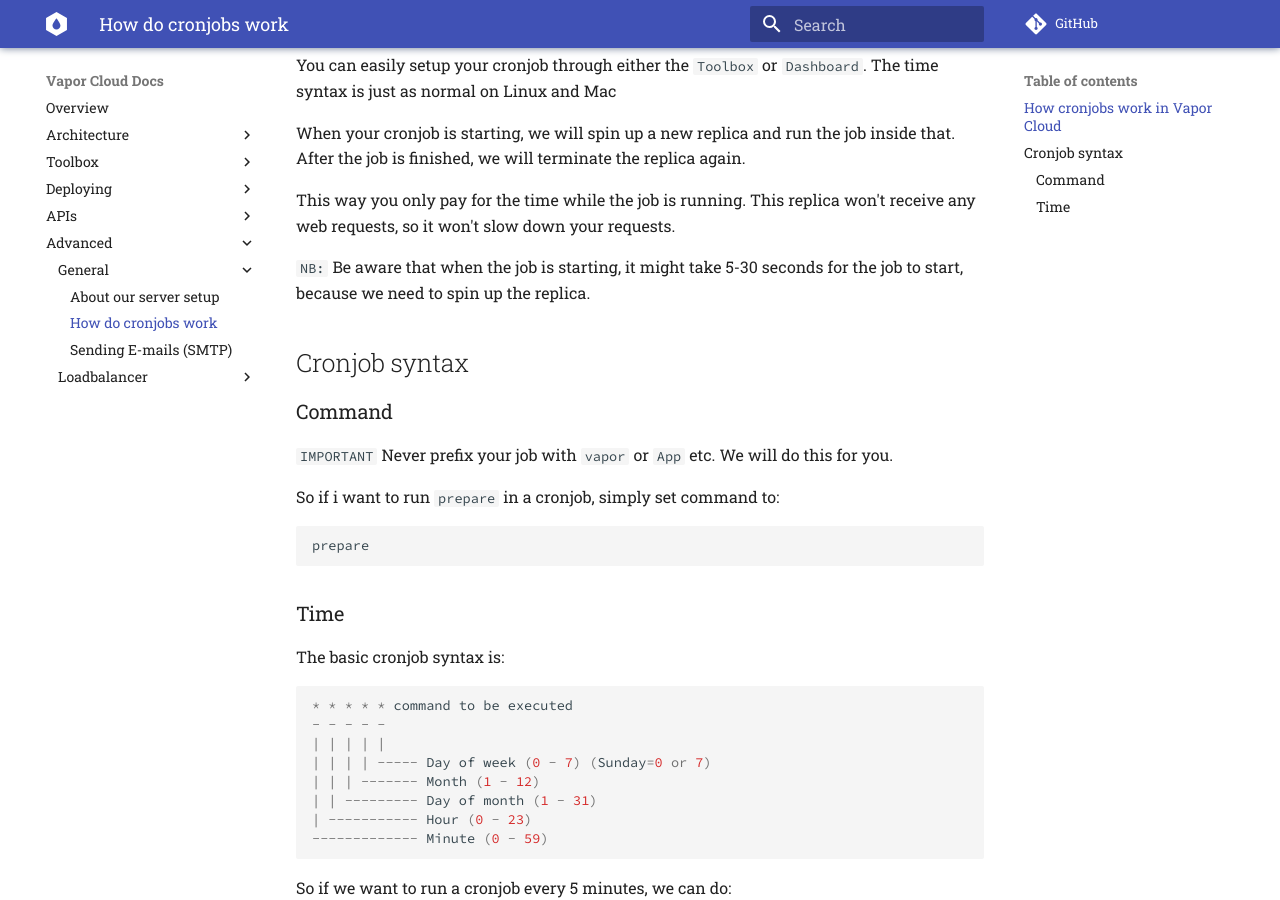
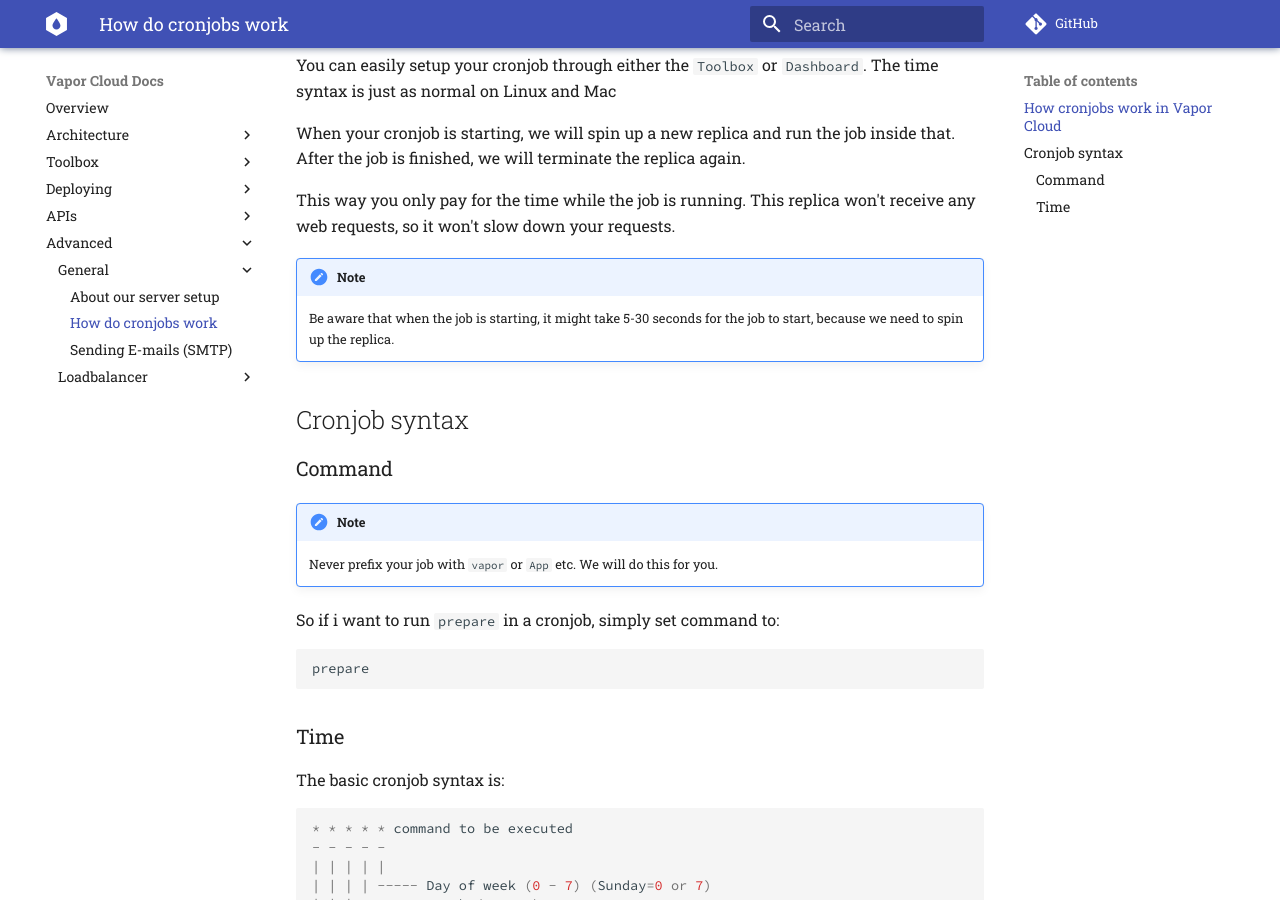
Before and after one commit to qutheory/cloud-documentation, an MkDocs documentation site: the page built from docs/server-setup/general/how-do-cronjobs-work.md, in a window 1280 px wide and 900 px high, scrolled down 331 px. Built offline with MkDocs 1.6.1 and Material for MkDocs 9.7.7, drawn with Linux system fonts in a browser that asks for light colours; comment, search, counter and statistics services are not loaded; old or Windows-style settings are respelled for this version of MkDocs.

Commit message:
Very small format change

````diff
--- a/docs/server-setup/general/how-do-cronjobs-work.md
+++ b/docs/server-setup/general/how-do-cronjobs-work.md
@@ -16,15 +16,15 @@
 This way you only pay for the time while the job is running. This replica
 won't receive any web requests, so it won't slow down your requests.
 
-`NB:` Be aware that when the job is starting, it might take 5-30 seconds for the
-job to start, because we need to spin up the replica.
+!!! note
+    Be aware that when the job is starting, it might take 5-30 seconds for the job to start, because we need to spin up the replica.
 
 ## Cronjob syntax
 
 ### Command
 
-`IMPORTANT` Never prefix your job with `vapor` or `App` etc. We will do this for
-you.
+!!! note
+    Never prefix your job with `vapor` or `App` etc. We will do this for you.
 
 So if i want to run `prepare` in a cronjob, simply set command to:
 ```
````
Also changed, not shown: docs/architecture/core-principals.md (+4 -2 lines), docs/server-setup/general/about-our-server-setup.md (+2 -2 lines).
